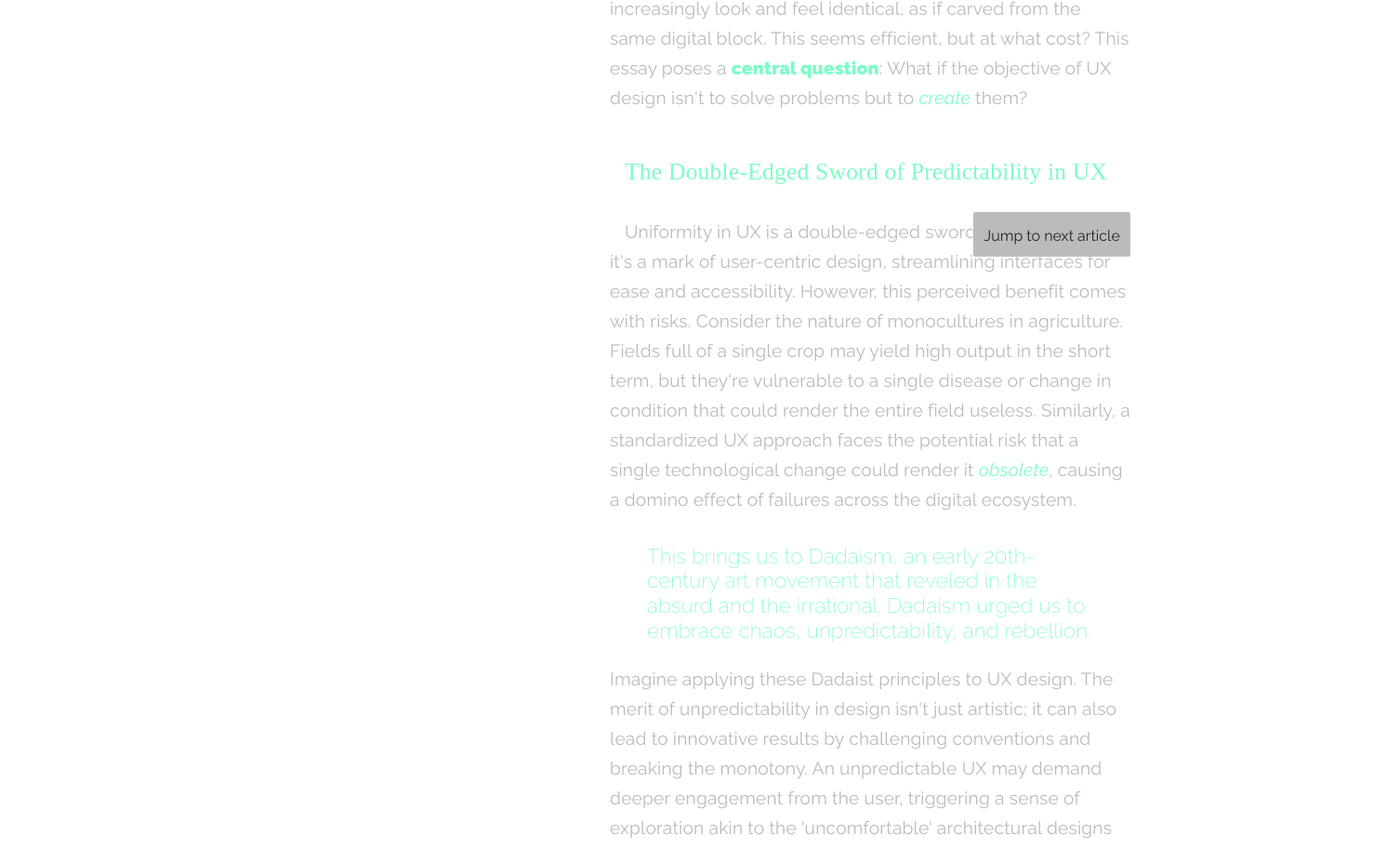
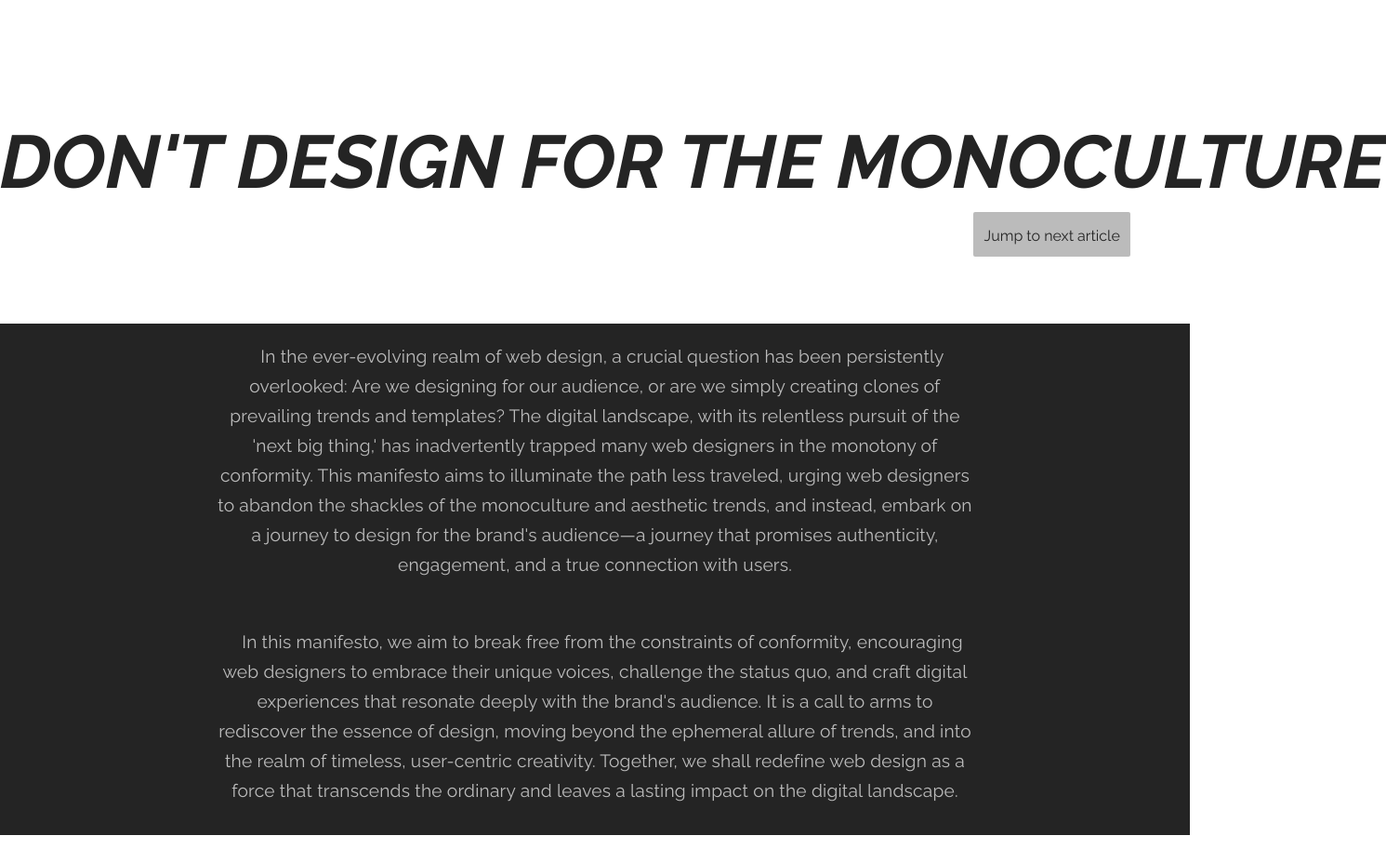
Before and after one commit to ctheil/design-manifesto, a React (Vite) app: page / in a window 1280 px wide. Shown: the part 492-1405 px from the top of the page at 93% size, 1491 px wide, since content can reach past the window. Built offline with nearby package versions, Linux system fonts and the light colour scheme; a web font is replaced by a local one.

Commit message:
STARTING: landing component

```diff
--- a/src/App.css
+++ b/src/App.css
@@ -12,12 +12,10 @@ body {
   height: 100%;
   padding-top: 3rem;
   scroll-behavior: smooth;
+  overscroll-behavior: none;
 }
 html {
   scroll-behavior: smooth;
-}
-.main {
-  padding: 1rem 3rem;
 }
 .h1 {
   margin: 0rem 0rem 1rem 0rem;
@@ -319,6 +317,40 @@ html {
   font-size: 16px;
 }
 
+/* LANDING STYLES */
+.landing {
+}
+.landing__upper {
+  background-color: #fff;
+  width: 100vw;
+  height: 80vh;
+  position: relative;
+}
+.landing__upper h1 {
+  color: #242424;
+  margin: 0;
+  position: absolute;
+  bottom: -1.4rem;
+  width: 100%;
+  font-size: 5rem;
+  text-wrap: nowrap;
+  text-transform: uppercase;
+  display: inline-block;
+  text-align: center;
+  font-style: italic;
+}
+.landing__lower {
+  background-color: #242424;
+}
+.landing__p {
+  width: 100%;
+  text-align: center;
+  display: flex;
+  flex-direction: column;
+  align-items: center;
+  margin-top: 152px;
+}
+
 @media only screen and (max-width: 900px) {
   .article__container {
     flex-direction: column;
--- a/src/App.tsx
+++ b/src/App.tsx
@@ -5,6 +5,7 @@ import Articles from "./assets/articles.json";
 import { IArticle } from "./components/article.types";
 import { useState } from "react";
 import Jump from "./components/Jump";
+import Landing from "./components/Landing";
 
 function App() {
   const [currArticle, setCurrArticle] = useState<null | string>(null);
@@ -16,6 +17,10 @@ function App() {
   return (
     <section className="main">
       <Nav articles={Articles as IArticle[]} />
+      <Landing />
+      {/*
+        JUMP ELEMENT W/ currArticle
+      */}
       {Articles.map((a, i) => {
         return (
           <Article
@@ -25,9 +30,6 @@ function App() {
           />
         );
       })}
-      {/*
-        JUMP ELEMENT W/ currArticle
-      */}
       <Jump currArticle={currArticle} articles={Articles as IArticle[]} />
     </section>
   );
--- /dev/null
+++ b/src/components/Landing.tsx
@@ -0,0 +1,40 @@
+import "../App.css";
+const Landing = () => {
+  return (
+    <section className="landing">
+      <div className="landing__upper">
+        <div className="landing__poll"></div>
+        <h1>Don't Design for the Monoculture</h1>
+      </div>
+      <div className="landing__lower">
+        <div className="landing__p">
+          <p className="content__p">
+            In the ever-evolving realm of web design, a crucial question has
+            been persistently overlooked: Are we designing for our audience, or
+            are we simply creating clones of prevailing trends and templates?
+            The digital landscape, with its relentless pursuit of the 'next big
+            thing,' has inadvertently trapped many web designers in the monotony
+            of conformity. This manifesto aims to illuminate the path less
+            traveled, urging web designers to abandon the shackles of the
+            monoculture and aesthetic trends, and instead, embark on a journey
+            to design for the brand's audience—a journey that promises
+            authenticity, engagement, and a true connection with users.
+          </p>
+          <p className="content__p">
+            In this manifesto, we aim to break free from the constraints of
+            conformity, encouraging web designers to embrace their unique
+            voices, challenge the status quo, and craft digital experiences that
+            resonate deeply with the brand's audience. It is a call to arms to
+            rediscover the essence of design, moving beyond the ephemeral allure
+            of trends, and into the realm of timeless, user-centric creativity.
+            Together, we shall redefine web design as a force that transcends
+            the ordinary and leaves a lasting impact on the digital landscape.
+          </p>
+        </div>
+        <div className="landing__cards"></div>
+      </div>
+    </section>
+  );
+};
+
+export default Landing;
```
